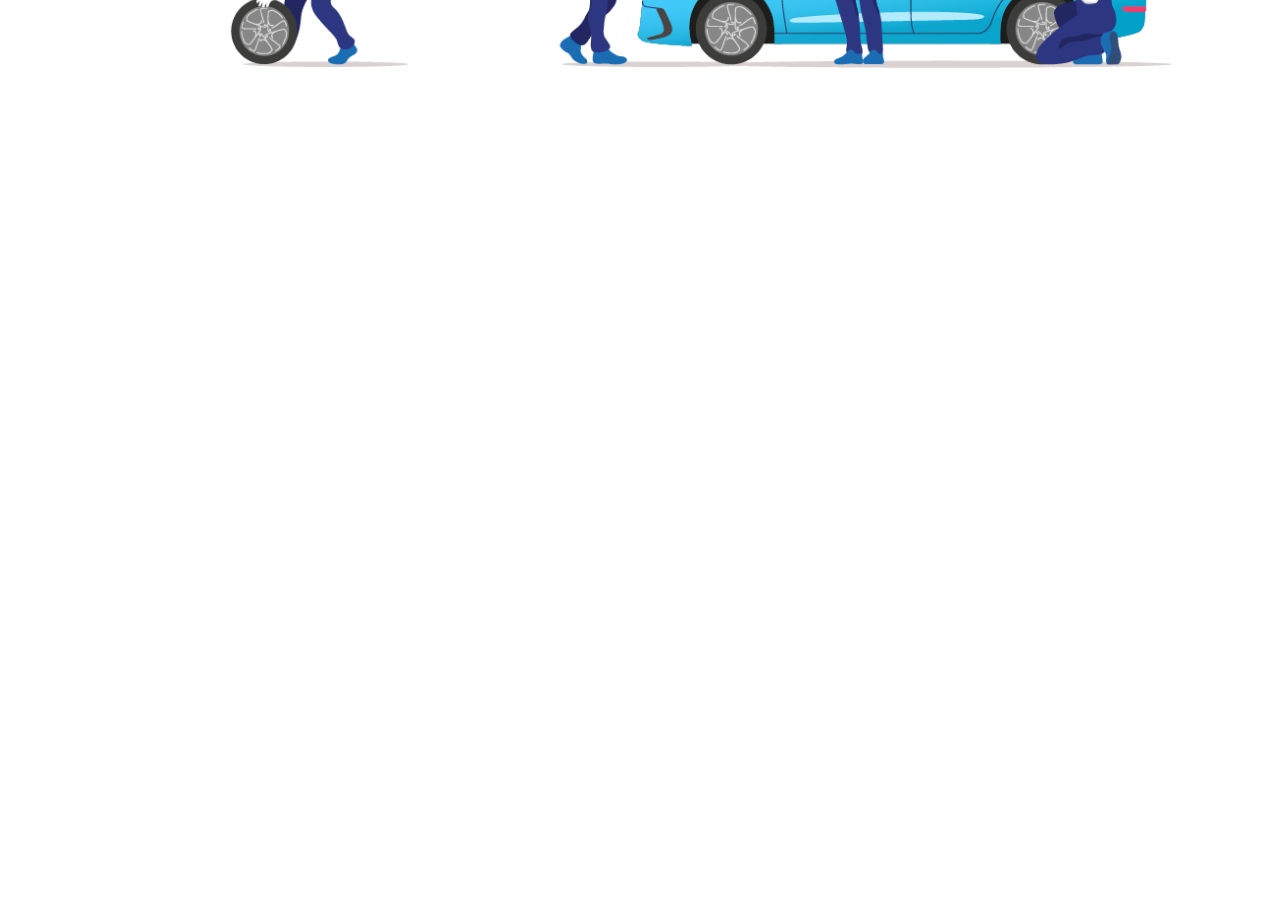
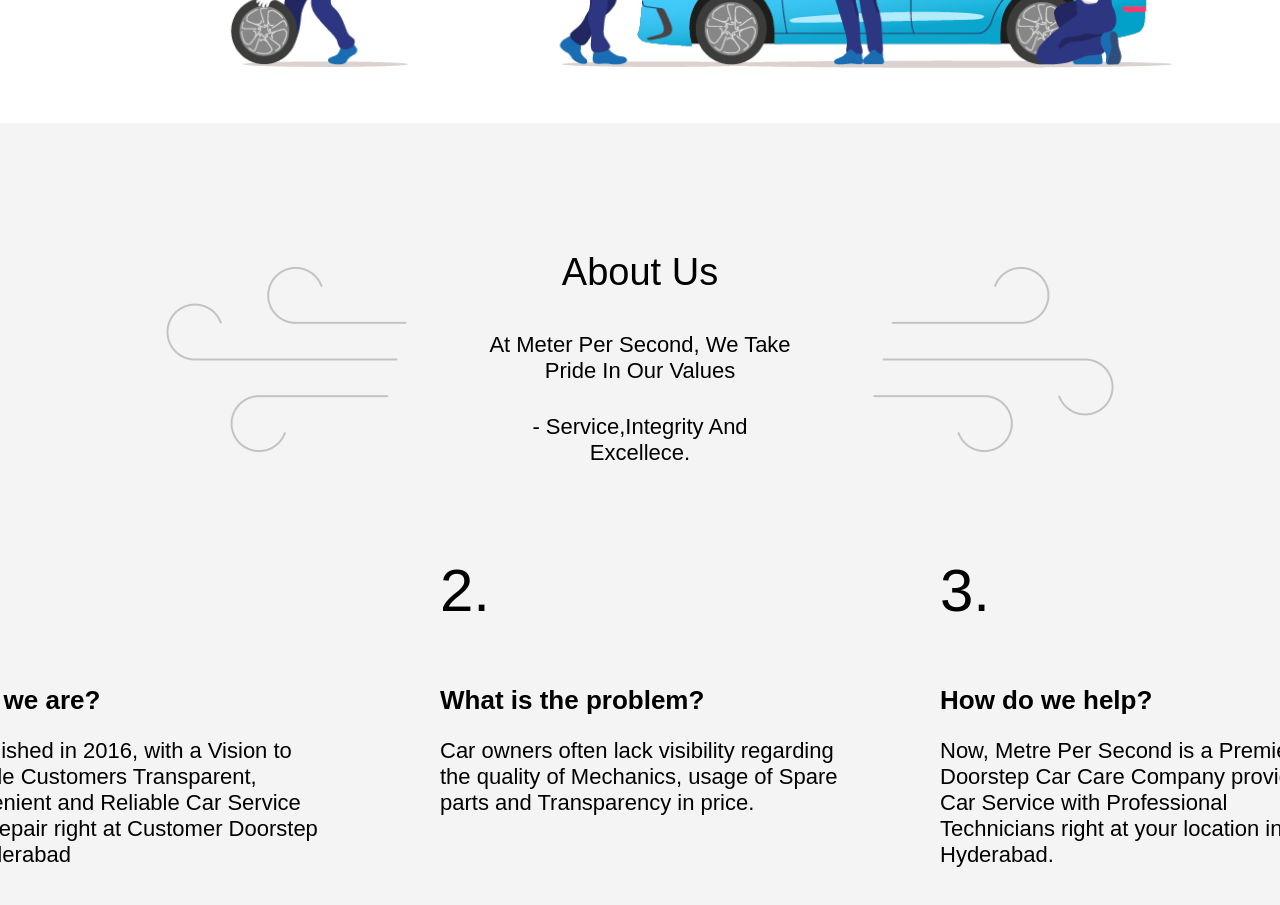
Before and after one commit to Qkston/car-repair-service, a React (Create React App) app: page / in a window 1280 px wide. Shown: the part 940-1845 px from the top of the page. Before the commit the page ends 1113 px from the top, so only its background shows below. Built offline with nearby package versions, Linux system fonts and the light colour scheme; a web font is replaced by a local one.

Commit message:
Create "about us" component

```diff
--- a/src/App.tsx
+++ b/src/App.tsx
@@ -1,4 +1,5 @@
 import "./App.scss";
+import AboutUs from "./Components/AboutUs/AboutUs";
 import Header from "./Components/Header/Header";
 import Main from "./Components/Main/Main";
 
@@ -7,6 +8,7 @@
 		<div className="app">
 			<Header />
 			<Main />
+			<AboutUs />
 		</div>
 	);
 }
--- /dev/null
+++ b/src/Components/AboutUs/AboutUs.scss
@@ -0,0 +1,69 @@
+.about-us {
+	position: absolute;
+	left: 0;
+
+	display: flex;
+	flex-direction: column;
+	align-items: center;
+
+	width: 100%;
+	padding: 90px 140px 125px 140px;
+
+	background: #f4f4f4;
+	box-sizing: border-box;
+
+	&-header {
+		display: flex;
+
+		&-text {
+			margin: 0 50px;
+
+			&-title {
+				font-weight: 500;
+				font-size: 38px;
+				text-align: center;
+				text-transform: capitalize;
+			}
+
+			&-description {
+				margin: 30px 0 0;
+				font-weight: 400;
+				font-size: 22px;
+				text-align: center;
+				text-transform: capitalize;
+			}
+		}
+
+		&-image {
+			&:last-child {
+				transform: rotate(0.5turn);
+			}
+		}
+	}
+
+	&-points-wrapper {
+		display: flex;
+		column-gap: 100px;
+		margin-top: 50px;
+
+		.point {
+			width: 400px;
+
+			&-number {
+				font-size: 60px;
+				margin: 0 0 60px 0;
+			}
+
+			&-title {
+				font-weight: 600;
+				font-size: 26px;
+				margin: 0 0 20px 0;
+			}
+
+			&-description {
+				font-weight: 300;
+				font-size: 22px;
+			}
+		}
+	}
+}
--- /dev/null
+++ b/src/Components/AboutUs/AboutUs.tsx
@@ -0,0 +1,47 @@
+import "./AboutUs.scss";
+import wind from "./Wind.png";
+
+type PointProps = {
+	number: string;
+	title: string;
+	description: string;
+};
+
+const AboutUs = () => {
+	const firstPointDesc =
+		"Established in 2016, with a Vision to Provide Customers Transparent, Convenient and Reliable Car Service and Repair right at Customer Doorstep in Hyderabad";
+	const secondPointDesc = "Car owners often lack visibility regarding the quality of Mechanics, usage of Spare parts and Transparency in price.";
+	const thirdPointDesc =
+		"Now, Metre Per Second is a Premier Doorstep Car Care Company providing Car Service with Professional Technicians right at your location in Hyderabad.";
+
+	const Point = ({ description, number, title }: PointProps) => {
+		return (
+			<div className="point">
+				<p className="point-number">{number}</p>
+				<p className="point-title">{title}</p>
+				<p className="point-description">{description}</p>
+			</div>
+		);
+	};
+
+	return (
+		<div className="about-us">
+			<div className="about-us-header">
+				<input type="image" src={wind} alt="Image" className="about-us-header-image" />
+				<div className="about-us-header-text">
+					<h3 className="about-us-header-text-title">about us</h3>
+					<p className="about-us-header-text-description">At meter per second, we take pride in our values</p>
+					<p className="about-us-header-text-description">- service,integrity and excellece.</p>
+				</div>
+				<input type="image" src={wind} alt="Image" className="about-us-header-image" />
+			</div>
+			<div className="about-us-points-wrapper">
+				{<Point number="1." title="Who we are?" description={firstPointDesc} />}
+				{<Point number="2." title="What is the problem?" description={secondPointDesc} />}
+				{<Point number="3." title="How do we help?" description={thirdPointDesc} />}
+			</div>
+		</div>
+	);
+};
+
+export default AboutUs;
```
Also changed, not shown: src/Components/AboutUs/Wind.png (added).
